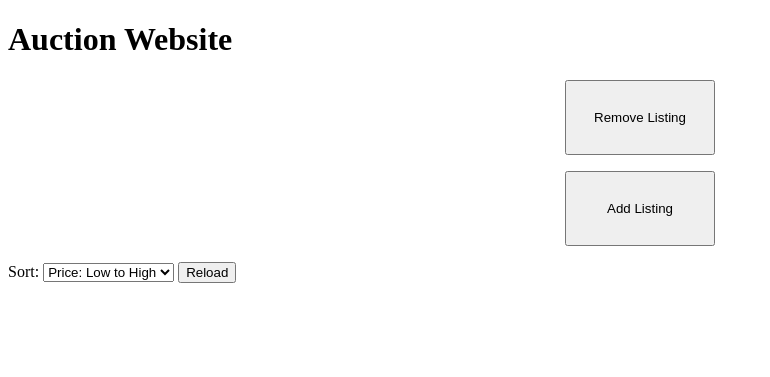
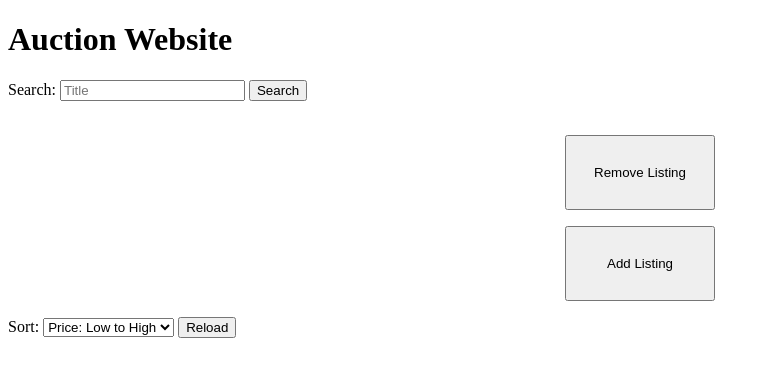
Before and after one commit to nikhilr5-uchi/MPCS51205_FinalProject, a Flask app: page / in a window 1280 px wide. Shown: the top 377 px of the page, without its empty margins (0-770 px from the left). Run offline with Flask 3, Linux system fonts and the light colour scheme.

Commit message:
adding search

```diff
--- a/auctionwindow.py
+++ b/auctionwindow.py
@@ -4,6 +4,7 @@ import os
 from flask import Flask, render_template, request, redirect, url_for, flash
 from flask_restful import Api, Resource
 from item import Item
+from search import Search
 import pika
 import asyncio
 import threading
@@ -50,13 +51,17 @@ def start_consumer_queue(): #consume tasks
 def index():
     if request.method == 'POST':
         new_ordering = []
-        sortType = request.form['sort']
-        old_ordering = list(auction_items.values())
-        print("old_ordering: ", old_ordering)
-        if sortType == 'priceLowHigh':
-            new_ordering = sorted(old_ordering, key=lambda x: int(x['starting_bid']), reverse=False)
-        if sortType == 'priceHighLow':
-            new_ordering = sorted(old_ordering, key=lambda x: int(x['starting_bid']), reverse=True)
+        if 'filter' in request.form:
+            sortType = request.form['sort']
+            old_ordering = list(auction_items.values())
+            print("old_ordering: ", old_ordering)
+            if sortType == 'priceLowHigh':
+                new_ordering = sorted(old_ordering, key=lambda x: int(x['starting_bid']), reverse=False)
+            if sortType == 'priceHighLow':
+                new_ordering = sorted(old_ordering, key=lambda x: int(x['starting_bid']), reverse=True)
+        else:
+            searchFilter = request.form['searchItem']
+            search = Search(searchFilter, list(auction_items.values()))
         return render_template('index.html', auction_items=new_ordering)
 
     return render_template('index.html', auction_items=auction_items.values())
--- a/templates/index.html
+++ b/templates/index.html
@@ -6,22 +6,30 @@
 </head>
 <body>
    <h1>Auction Website</h1>
+   <form method="post">
+        <label for="sort">Search:</label>
+        <input type="text" name="title"
+        placeholder="Title"
+        value="{{ request.form['searchItem'] }}"></input>
+            <button type="submit">Search</button>
+    </form>
+    <br>
    <p align="center"><a href=removeListing >
         <button class=grey style="height:75px;width:150px">Remove Listing</button>
      </a></p>
    <p align="center"><a href=addListing >
        <button class=grey style="height:75px;width:150px">Add Listing</button>
     </a></p>
+    <form method="post">
+            <label for="sort">Sort:</label>
+                <select id="sort" name="sort">
+                        <option value="priceLowHigh">Price: Low to High</option>
+                        <option value="priceHighLow">Price: High to Low</option>
+                </select>
+                <button id = 'filter' type="submit" name="filter" value="filtered">Reload</button>
+        </form>
    {% for auction_item in auction_items %}
    <p>{{ auction_item }} </p>
 {% endfor %}
-<form method="post">
-    <label for="sort">Sort:</label>
-        <select id="sort" name="sort">
-                <option value="priceLowHigh">Price: Low to High</option>
-                <option value="priceHighLow">Price: High to Low</option>
-        </select>
-        <button type="submit">Reload</button>
-</form>
 </body>
 </html>
```
Also changed, not shown: search.py (added, +10 -0 lines).
